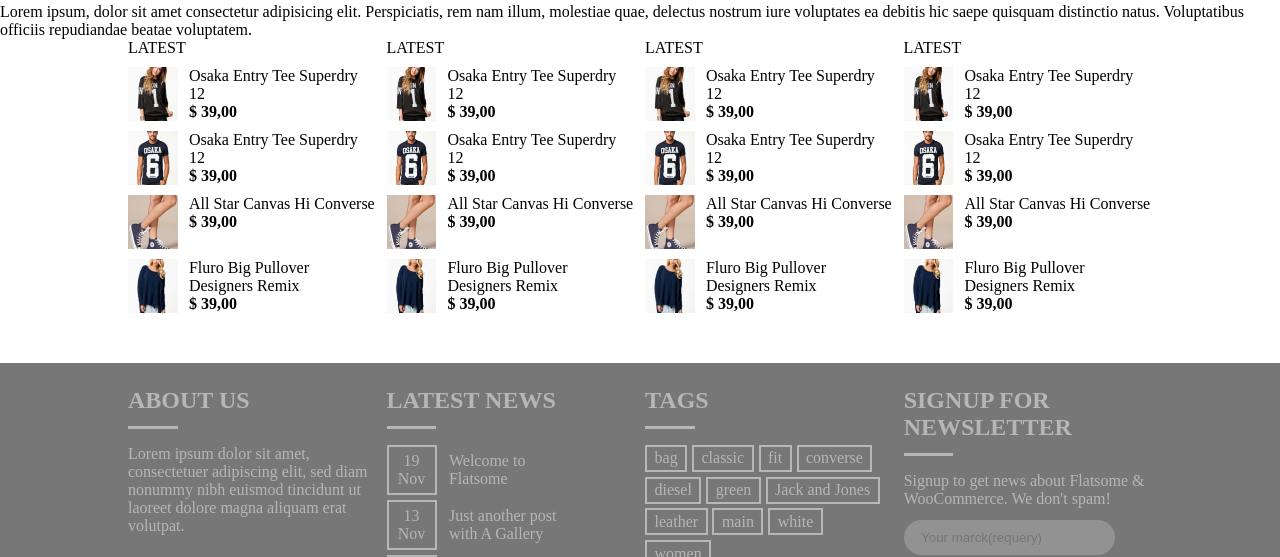
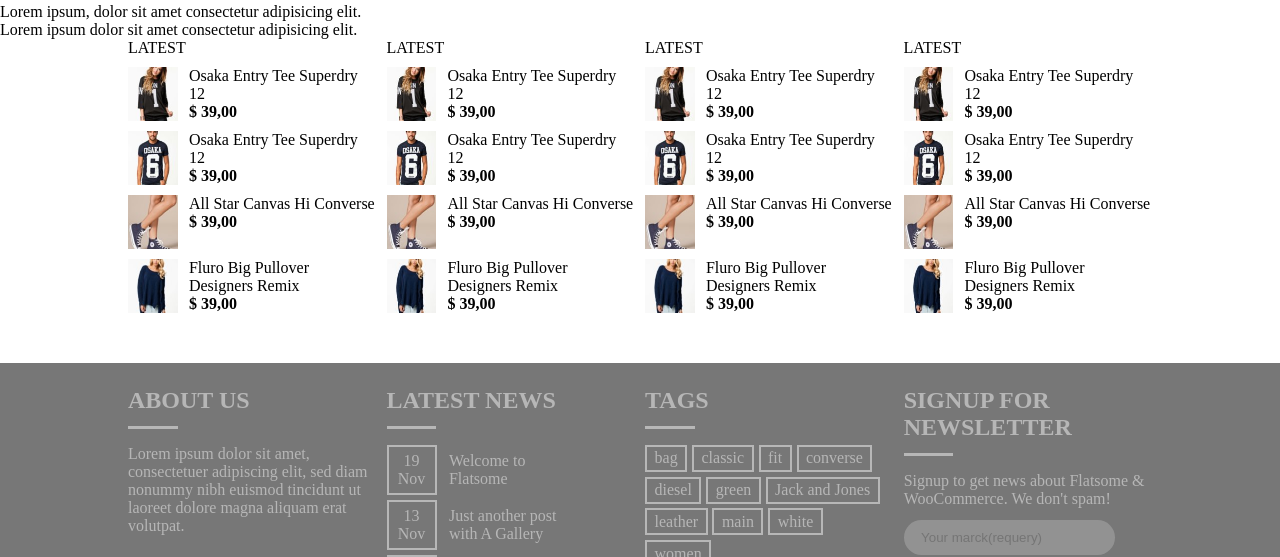
Before and after one commit to yanchapanta/flatsome, a plain HTML site: page index.html in a window 1280 px wide. Shown: the part 174-731 px from the top of the page. Drawn offline with Linux system fonts and the light colour scheme.

Commit message:
modificando mi comit primero
modificado

```diff
--- a/index.html
+++ b/index.html
@@ -21,15 +21,13 @@
 		<!-- /* ***************************
             woocommerce
 		****************************/ -->
+		<!--Bloque moficado por Luis-->
 		<section class="section__prueba">
 			<h3>Titulo de Sección de Prueba</h3>
-			<p>
-				Lorem ipsum, dolor sit amet consectetur adipisicing elit. Perspiciatis,
-				rem nam illum, molestiae quae, delectus nostrum iure voluptates ea
-				debitis hic saepe quisquam distinctio natus. Voluptatibus officiis
-				repudiandae beatae voluptatem.
-			</p>
+			<p>Lorem ipsum, dolor sit amet consectetur adipisicing elit.</p>
+			<p>Lorem ipsum dolor sit amet consectetur adipisicing elit.</p>
 		</section>
+		<!--Fin de Bloque -->
 
 		<section class="container_woocommerce container_wrap">
 			<div class="woocommerce_products">
```
